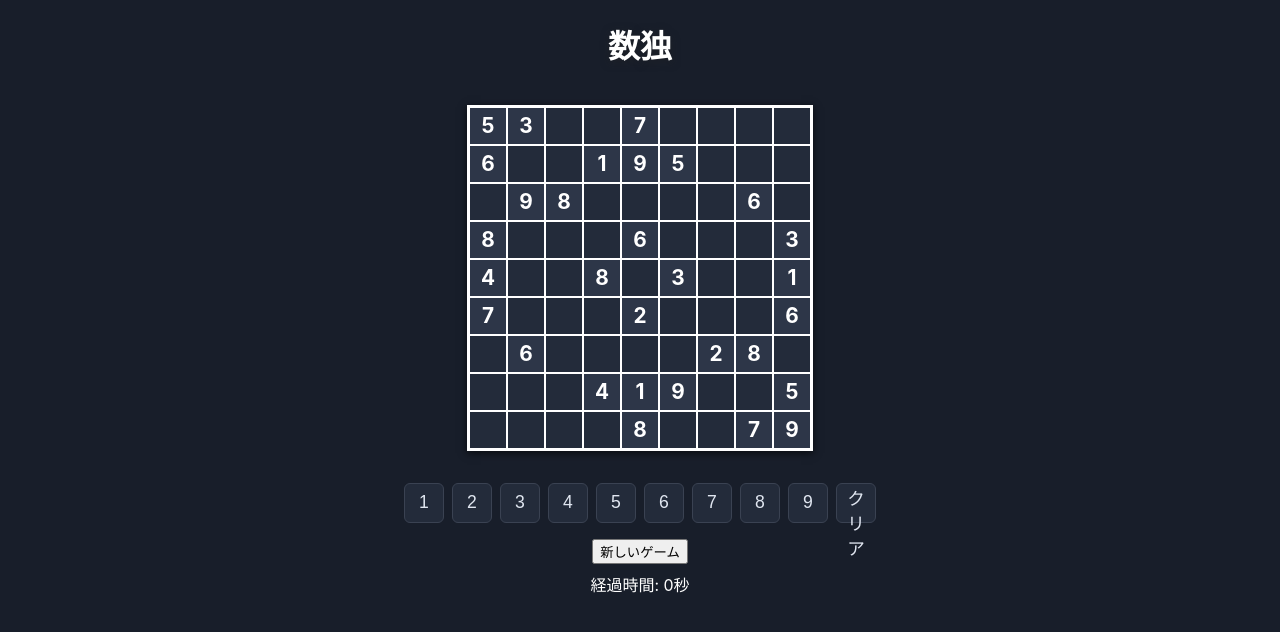
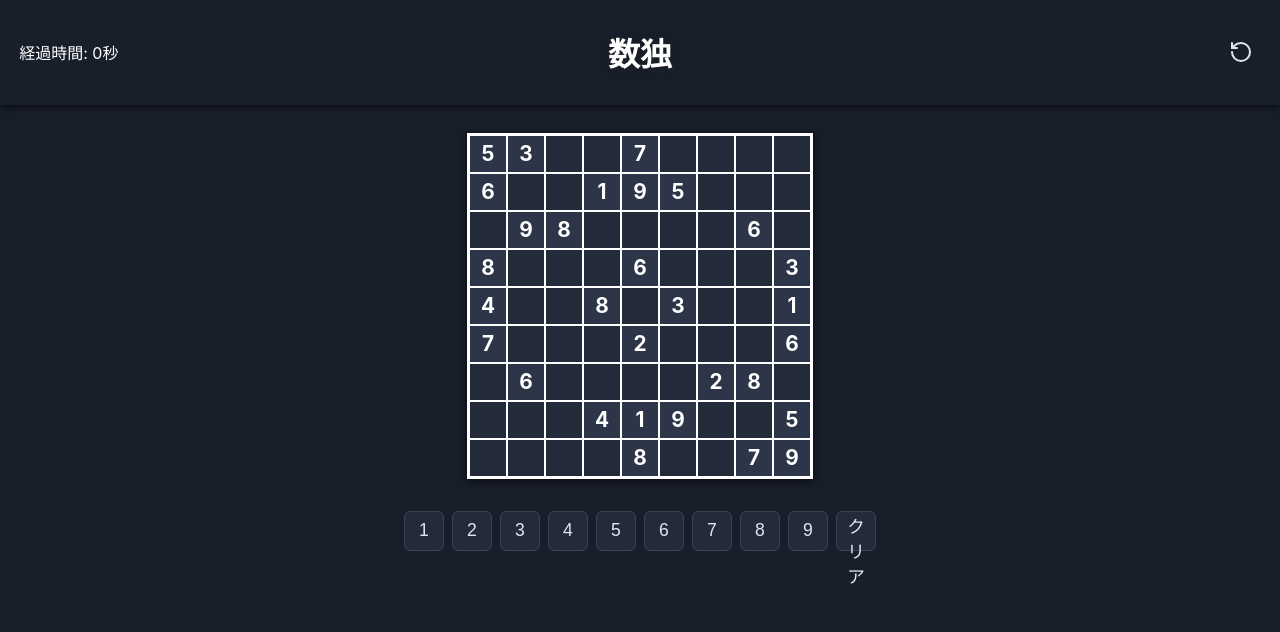
Before and after one commit to shou-dev19/sudoku-app, a React (Create React App) app in the folder sudoku-web/: page / in a window 1280 px wide. Shown: the top 632 px of the page. Built offline with nearby package versions, Linux system fonts and the light colour scheme.

Commit message:
ヘッダーを追加し、アプリの構造を改善。経過時間の表示をヘッダーに移動し、新しいゲームボタンをアイコンボタンとして実装しました。また、スタイルを追加してヘッダーのデザインを整えました。

```diff
--- a/sudoku-web/src/App.css
+++ b/sudoku-web/src/App.css
@@ -121,3 +121,58 @@ body {
 .time-info {
   color: #fff;
 }
+
+/* ヘッダー用スタイル */
+.app-header-bar {
+  width: 100%;
+  display: flex;
+  align-items: center;
+  justify-content: space-between;
+  background: #181e2a;
+  padding: 0.5rem 1.2rem;
+  box-sizing: border-box;
+  min-height: 56px;
+  box-shadow: 0 2px 8px #000a;
+  position: sticky;
+  top: 0;
+  z-index: 10;
+}
+.header-left {
+  flex: 1;
+  display: flex;
+  align-items: center;
+  justify-content: flex-start;
+}
+.header-center {
+  flex: 1;
+  display: flex;
+  align-items: center;
+  justify-content: center;
+}
+.header-right {
+  flex: 1;
+  display: flex;
+  align-items: center;
+  justify-content: flex-end;
+}
+.icon-btn {
+  background: none;
+  border: none;
+  padding: 6px;
+  border-radius: 50%;
+  cursor: pointer;
+  transition: background 0.2s;
+  color: #e0e6f0;
+  width: 40px;
+  height: 40px;
+  display: flex;
+  align-items: center;
+  justify-content: center;
+}
+.icon-btn:hover {
+  background: #232b3a;
+  color: #4fa3ff;
+}
+main {
+  margin-top: 12px;
+}
--- a/sudoku-web/src/App.tsx
+++ b/sudoku-web/src/App.tsx
@@ -127,7 +127,23 @@ const App: React.FC = () => {
 
   return (
     <div className="App">
+      <header className="app-header-bar">
+        <div className="header-left">
+          <span className="time-info">経過時間: {Math.floor(elapsed/1000)}秒</span>
+        </div>
+        <div className="header-center">
           <h1>数独</h1>
+        </div>
+        <div className="header-right">
+          <button className="icon-btn" onClick={handleNewGame} title="新しいゲーム">
+            <svg width="24" height="24" viewBox="0 0 24 24" fill="none" stroke="currentColor" strokeWidth="2" strokeLinecap="round" strokeLinejoin="round">
+              <path d="M3 12a9 9 0 1 0 9-9 9.75 9.75 0 0 0-6.74 2.74L3 8" />
+              <path d="M3 3v5h5" />
+            </svg>
+          </button>
+        </div>
+      </header>
+      <main>
         <Board
           initial={initial}
           current={current}
@@ -136,16 +152,12 @@ const App: React.FC = () => {
           onCellSelect={handleCellSelect}
         />
         <Keypad onInput={handleInput} />
-      <div style={{marginTop:8}}>
-        <button onClick={handleNewGame}>新しいゲーム</button>
+        {cleared && (
+          <div style={{marginTop:8, textAlign: 'center'}}>
+            <span className="time-info">クリア！ 経過時間: {Math.floor(elapsed/1000)}秒</span>
           </div>
-      <div style={{marginTop:8}}>
-        {cleared ? (
-          <span className="time-info">クリア！ 経過時間: {Math.floor(elapsed/1000)}秒</span>
-        ) : (
-          <span className="time-info">経過時間: {Math.floor(elapsed/1000)}秒</span>
         )}
-      </div>
+      </main>
     </div>
   );
 };
```
Lines whose indentation alone changed are shown as unchanged.
